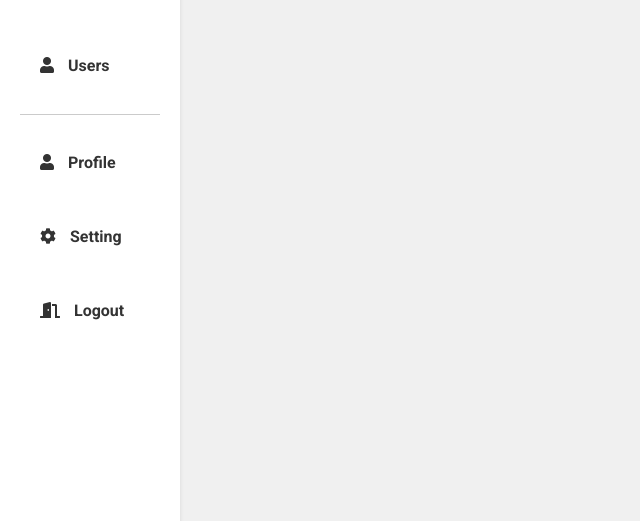
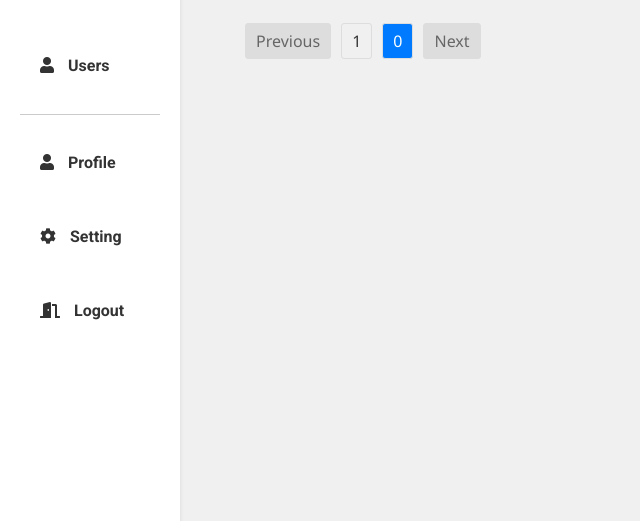
Before and after one commit to elyes2dev/symfonypidev, a Symfony app: template templates/Dashbord_users/dashboard.html.twig in a window 1280 px wide. Shown: the part 258-779 px from the top of the page, without its empty margins (0-640 px from the left). Run offline with Twig, Linux system fonts and the light colour scheme; the template is opened without the code that fills it, so the values that code supplies are empty; some libraries are stand-ins or nearby versions.

Commit message:
seconde push

```diff
--- a/composer.json
+++ b/composer.json
@@ -15,6 +15,7 @@
         "doctrine/doctrine-migrations-bundle": "^3.2",
         "doctrine/orm": "^2.16",
         "easycorp/easyadmin-bundle": "^4.9",
+        "knplabs/knp-paginator-bundle": "^5.9",
         "phpdocumentor/reflection-docblock": "^5.3",
         "phpstan/phpdoc-parser": "^1.24",
         "sensio/framework-extra-bundle": "^6.2",
--- a/config/bundles.php
+++ b/config/bundles.php
@@ -15,4 +15,5 @@ return [
     CalendarBundle\CalendarBundle::class => ['all' => true],
     EasyCorp\Bundle\EasyAdminBundle\EasyAdminBundle::class => ['all' => true],
     SymfonyCasts\Bundle\VerifyEmail\SymfonyCastsVerifyEmailBundle::class => ['all' => true],
+    Knp\Bundle\PaginatorBundle\KnpPaginatorBundle::class => ['all' => true],
 ];
--- a/config/routes.yaml
+++ b/config/routes.yaml
@@ -9,7 +9,7 @@ app_dashboard:
 
 dashUsers:
     path: /dashboard/users
-    controller: App\Controller\DashboardController::DashUsers
+    controller: App\Controller\DashboardController::dashUsers
 
 
 app_home:
--- a/config/services.yaml
+++ b/config/services.yaml
@@ -15,6 +15,7 @@ services:
     # makes classes in src/ available to be used as services
     # this creates a service per class whose id is the fully-qualified class name
     App\:
+
         resource: '../src/'
         exclude:
             - '../src/DependencyInjection/'
--- a/templates/Dashbord_users/dashboard.html.twig
+++ b/templates/Dashbord_users/dashboard.html.twig
@@ -215,6 +215,39 @@
     flex-wrap: wrap; /* Allow content to wrap to the next line if needed */
     justify-content: start; /* Center the table horizontally */
     align-items: flex-start; /* Align the table to the top of the flex container */
+}
+
+   /*pagination links css */
+   .pagination {
+        display: flex;
+        justify-content: center;
+        align-items: center;
+        margin: 20px 0;
+    }
+
+    .pagination-link {
+        margin: 0 5px;
+        padding: 5px 10px;
+        border: 1px solid #ddd;
+        border-radius: 3px;
+        text-decoration: none;
+        color: #333;
+    }
+
+    .pagination-link.current {
+        background-color: #007bff;
+        color: #fff;
+    }
+
+    .pagination-link.disabled {
+        background-color: #ddd;
+        color: #666;
+        cursor: not-allowed;
+    }
+
+    .pagination-link:hover {
+        background-color: #0056b3;
+        color: #fff;
     }
 
         .dark-mode-toggle {
@@ -585,7 +618,7 @@
 
  <div class="content">
     {% block content %}
-      <a href="{{path('app_user_new')}}" class="btn btn-success mb-3 px-5 ">Add </a>
+        <a href="{{ path('app_user_new') }}" class="btn btn-success mb-3 px-5 ">Add</a>
         <table class="table table-striped">
             <thead>
               <tr>
@@ -617,21 +650,47 @@
                         <td style="color: {{ user.status == 'Active:' ? 'green' : (user.status == 'Inactive:' ? 'gray' : 'red') }}">
                             {{ user.status }}
                         </td>
-
                         <td>
-
                             <a href="{{ path('app_users_edit', {'id': user.id}) }}" class="btn btn-sm btn-primary">Edit</a>
                             <a href="{{ path('app_user_del', {'id': user.id}) }}" class="btn btn-sm btn-danger" onclick="return confirm('Are you sure you want to delete this user?')">Delete</a>
                         </td>
-
                     </tr>
                 {% endfor %}
             </tbody>
         </table>
 
+      {# Render pagination controls #}
+<div class="pagination">
+    {# Previous page link #}
+    {% if CurrentPage > 1 %}
+        <a href="{{ path('dashUsers', {'page': CurrentPage - 1}) }}" class="pagination-link">Previous</a>
+    {% else %}
+        <span class="pagination-link disabled">Previous</span>
+    {% endif %}
+
+    {# Numbered page links #}
+    {% for page in 1..pagesCount %}
+        {% if CurrentPage == page %}
+            <span class="pagination-link current">{{ page }}</span>
+        {% else %}
+            <a href="{{ path('dashUsers', {'page': page}) }}" class="pagination-link">{{ page }}</a>
+        {% endif %}
+    {% endfor %}
+
+    {# Next page link #}
+    {% if CurrentPage < pagesCount %}
+        <a href="{{ path('dashUsers', {'page': CurrentPage + 1}) }}" class="pagination-link">Next</a>
+    {% else %}
+        <span class="pagination-link disabled">Next</span>
+    {% endif %}
+</div>
+
     {% endblock %}
+</div>
 
-  </div>
+
+
+
 
   <script>
 
```
Also changed, not shown: src/Controller/DashboardController.php (+36 -9 lines), src/Repository/UserRepository.php (+9 -0 lines), 3 other files. Lines whose indentation alone changed are shown as unchanged.
